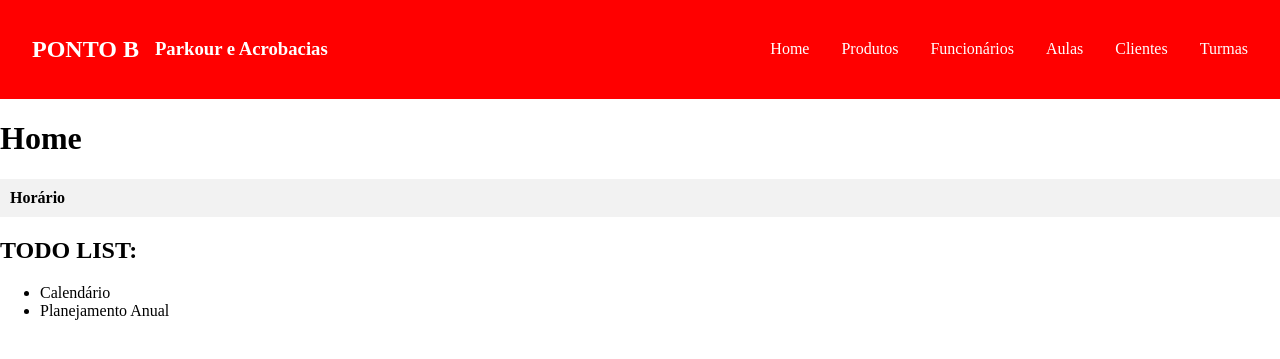
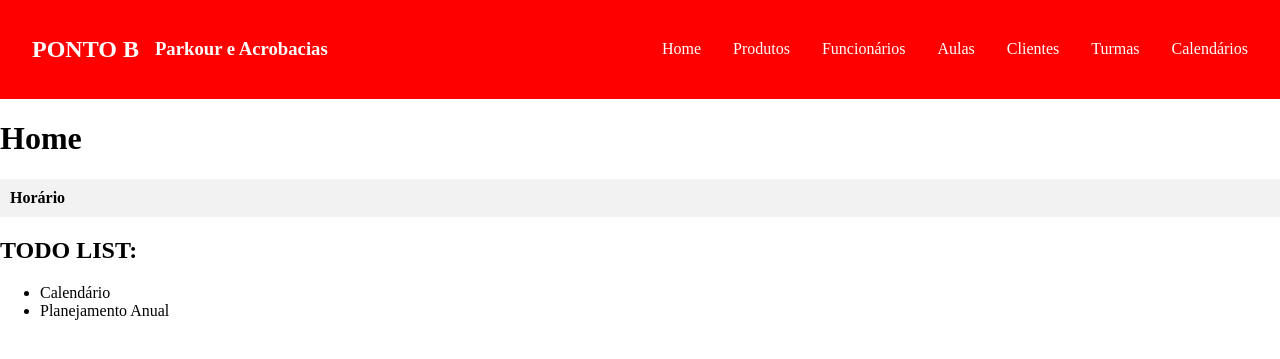
Before and after one commit to Jpires09/PontobSystem1.0, a Rails app: page / in a window 1280 px wide. Shown: the top 359 px of the page. Run offline with Rails 7, Linux system fonts and the light colour scheme; data that the repository does not hold is empty; style sheets or scripts are compiled from the project's sources.

Commit message:
reorganized links

```diff
--- a/app/views/layouts/application.html.erb
+++ b/app/views/layouts/application.html.erb
@@ -24,6 +24,7 @@
         <%= link_to 'Aulas', sessions_path %>
         <%= link_to 'Clientes', clients_path %>
         <%= link_to 'Turmas', slots_path %>
+        <%= link_to 'Calendários', calendars_path %>
       </div>
     </nav>
   </header>
```
